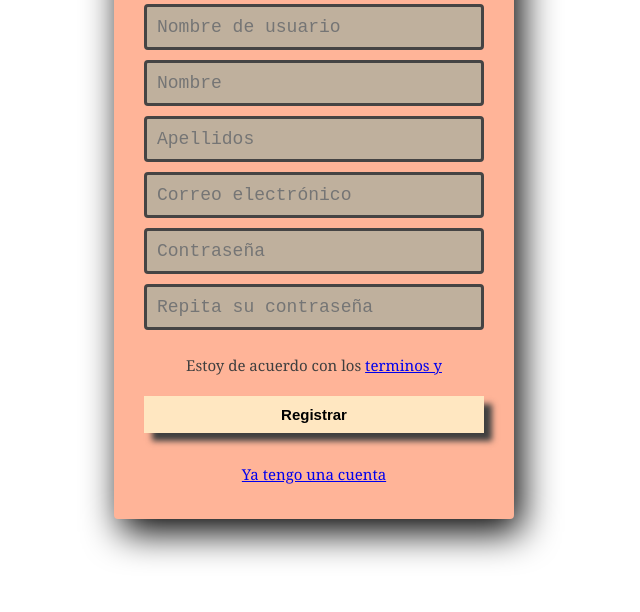
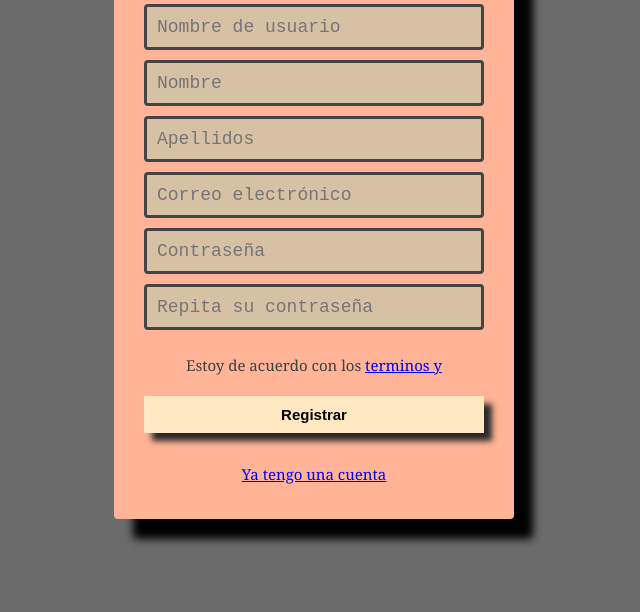
Before and after one commit to LauraMartin17martinez/1EVAL_HTMLyCSS_APPWEB_2smrb_lauramartin, a plain HTML site: page Formularios/Entrar.html in a window 1280 px wide. Shown: the part 188-800 px from the top of the page, without its empty margins (326-966 px from the left). Drawn offline with Linux system fonts and the light colour scheme.

Commit message:
actualizado

```diff
--- a/Formularios/Entrar.html
+++ b/Formularios/Entrar.html
@@ -19,7 +19,7 @@
             border-radius: 4px;
             font-family: Georgia, 'Times New Roman', Times, serif;
             color: rgb(214, 214, 197);
-            box-shadow: 7px 13px 37px #000;
+            box-shadow: 19px 20px 9px #000000;
         }
         .registro > h4 {
             text-align: center;
@@ -30,7 +30,7 @@
         }
         .información {
             width: 100%;
-            background-color: rgb(191, 176, 157);
+            background-color: rgb(215, 193, 165);
             padding: 10px;
             border-radius: 4px;
             margin-bottom: 10px;
@@ -57,8 +57,11 @@
             margin: 16px 0;
             font-size: 15px;
             font-weight: bold;
-            box-shadow: 8px 8px 6px #3f3f3f;
+            box-shadow: 8px 8px 6px #282828;
 
+        }
+        body {
+            background-color: #6b6b6b;
         }
         </style>
 </head>
@@ -72,7 +75,7 @@
         <input class="información" type="password" name="contraseña" id="contraseña" placeholder="Contraseña">
         <input class="información" type="password" name="repita" id="repita" placeholder="Repita su contraseña">
         <p>Estoy de acuerdo con los <a href="#">terminos y condiciones.</a></p>
-        <input class="botón" type="submit" value="Registrar">
+       <a href="formulario.html"> <input class="botón" type="submit" value="Registrar"></a>
         <p><a href="#">Ya tengo una cuenta</a></p>
 
     </section>
```
